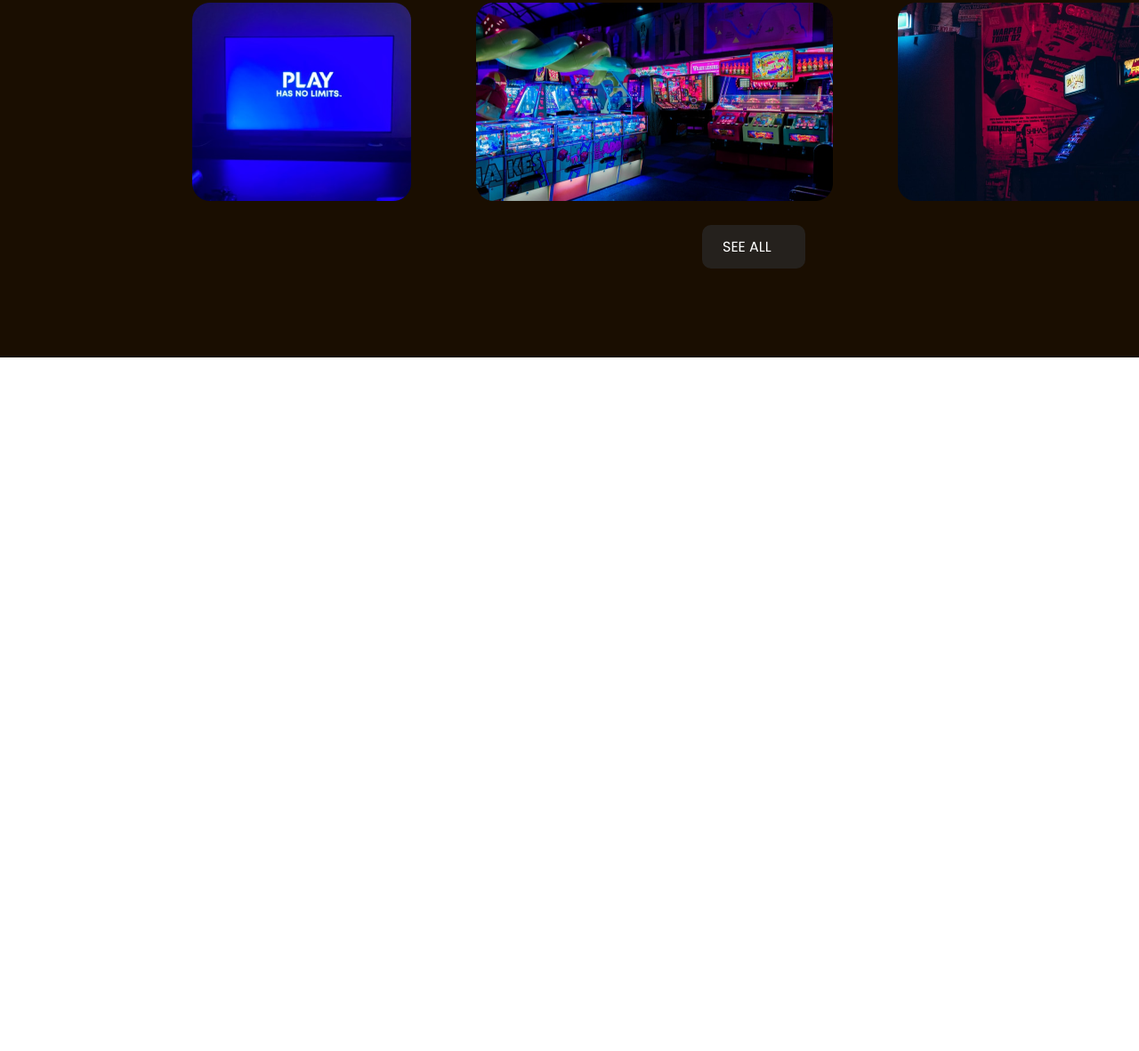
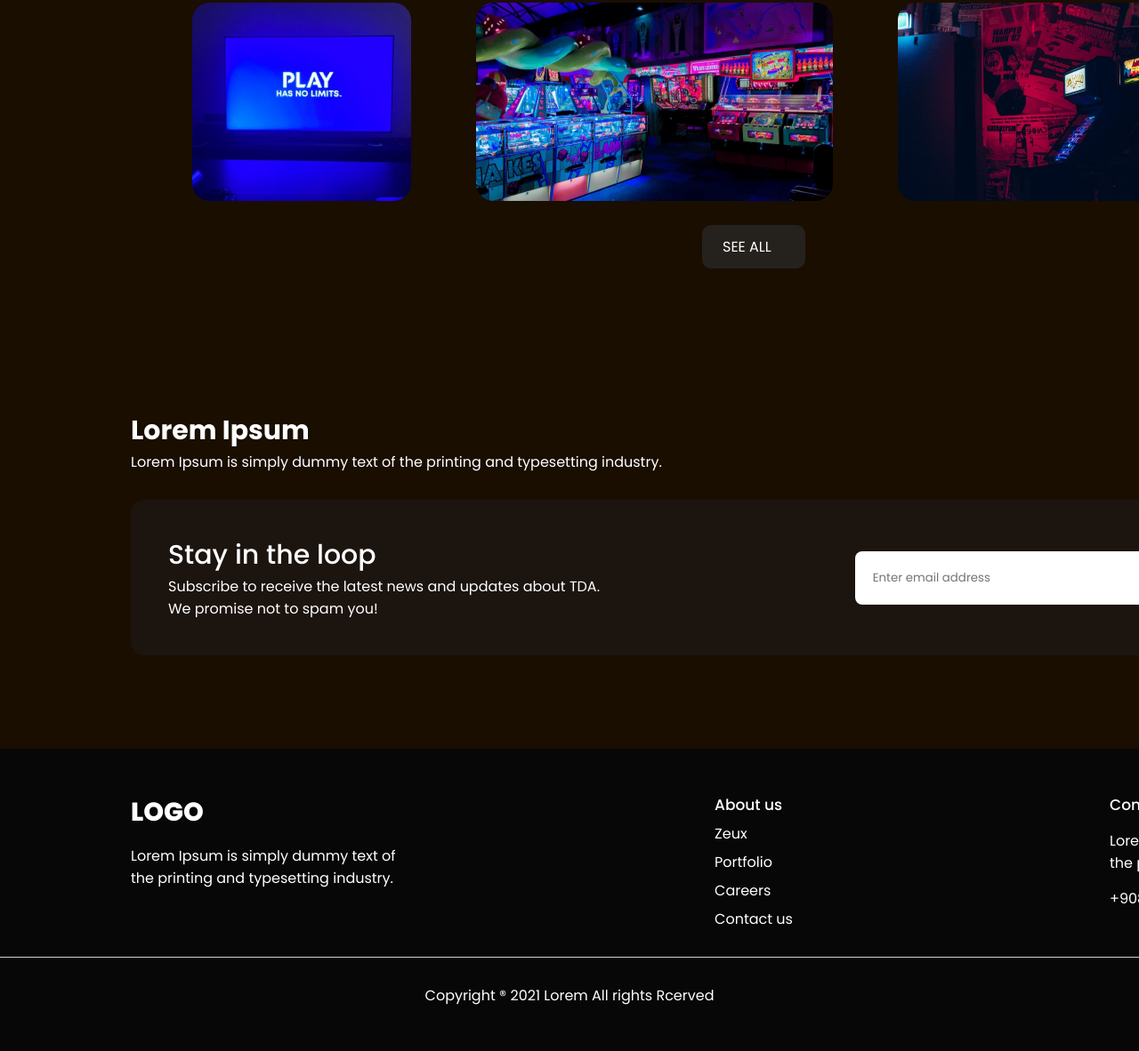
Before and after one commit to DmLytvynenko/gaming_platform_landing, a plain HTML site: page index.html in a window 1280 px wide. Shown: the part 4155-5337 px from the top of the page at 89% size. Before the commit the page ends 4557 px from the top, so only its background shows below. Drawn offline with Linux system fonts and the light colour scheme.

Commit message:
Add files via upload

```diff
--- a/index.html
+++ b/index.html
@@ -139,7 +139,53 @@
             </div>
             <a href="#" class="see-all">see all</a>
         </div>
+        <div class="container email">
+            <h3>Lorem Ipsum</h3>
+            <p>Lorem Ipsum is simply dummy text of the printing and typesetting industry.</p>
+            <div class="block">
+                <div>
+                    <h4>
+                        Stay in the loop
+                    </h4>
+                    <p>
+                        Subscribe to receive the latest news and updates about TDA.
+                        We promise not to spam you!
+                    </p>
                 </div>
+                <div class="mail-input">
+                    <input type="email" id="emailField" placeholder="Enter email address">
+                    <button onclick="checkEmail()">Continue</button>
+                </div>
+            </div>
+        </div>
+    </div>
+    <footer class="">
+        <div class="blocks container">
+            <div class="">
+                <span class="logo">logo</span>
+                <p>Lorem Ipsum is simply dummy text of the printing and typesetting industry.</p>
+            </div>
+            <div class="">
+                <h4>About us</h4>
+                <ul>
+                    <li>Zeux</li>
+                    <li>Portfolio</li>
+                    <li>Careers</li>
+                    <li>Contact us</li>
+                </ul>
+            </div>
+            <div class="">
+                <h4> Contact us</h4>
+                <p>Lorem Ipsum is simply dummy text of the printing and typesetting industry.</p>
+                <p>+908 89097 890</p>
+            </div>
+
+        </div>
+        <hr>
+        <p>Copyright ® 2021 Lorem All rights Rcerved</p>
+    </footer>
+    <script src="scripts.js">
+    </script>
 </body>
 
 </html>
--- /dev/null
+++ b/scripts.js
@@ -0,0 +1,5 @@
+function checkEmail(){
+    let email = document.querySelector('#emailField').value;
+    if (!email.includes('@')) alert('No symbol @');
+    else if (!email.includes('.')) alert('No symbol .');
+}
--- a/styles.css
+++ b/styles.css
@@ -119,13 +119,13 @@ header nav ul li.btn a {
     font-weight: 600;
 }
 
-.hero-info p{
+.hero-info p {
     font-weight: 500;
     line-height: 170%;
     margin: 26px 0;
 }
 
-.hero-info .btn{
+.hero-info .btn {
     background: #FA8305;
     color: #FFFFFF;
     border-radius: 40px;
@@ -133,7 +133,7 @@ header nav ul li.btn a {
     border: 0;
 }
 
-.hero img{
+.hero img {
     position: absolute;
     top: -150px;
     right: 0;
@@ -141,16 +141,16 @@ header nav ul li.btn a {
 
 /*trends*/
 
-.trends{
+.trends {
     padding-top: 178px;
 }
 
-.trends h3{
+.trends h3 {
     font-weight: 600;
     font-size: 31px;
 }
 
-.trends .see-all{
+.trends .see-all {
     color: #FFFFFF;
     background-color: #25211D;
     border-radius: 10px;
@@ -160,20 +160,20 @@ header nav ul li.btn a {
     text-transform: uppercase;
 }
 
-.trends .games{
+.trends .games {
     display: flex;
     width: 100%;
     padding: 50px 0;
     justify-content: space-between;
 }
 
-.trends .games span{
+.trends .games span {
     display: block;
     text-align: center;
     margin-top: 25px;
 }
 
-.trends .games span img{
+.trends .games span img {
     position: relative;
     top: 5px;
     margin-right: 7px;
@@ -182,7 +182,7 @@ header nav ul li.btn a {
 
 /*big-text*/
 
-.big-text{
+.big-text {
     text-transform: uppercase;
     padding: 50px 0;
     font-size: 35px;
@@ -195,35 +195,36 @@ header nav ul li.btn a {
 
 /*banner*/
 
-.banner{
+.banner {
     padding: 80px 0;
 }
 
-.banner h3{
+.banner h3 {
     font-size: 30px;
     font-weight: 600;
     margin-bottom: 32px;
 }
-.banner p{
+
+.banner p {
     line-height: 170%;
     margin-bottom: 30px;
     width: 545px;
     margin-bottom: 46px;
 }
 
-.banner img{
+.banner img {
     width: 100%;
     margin-bottom: 30px;
 }
 
 /*info*/
-.features{
+.features {
     background: url('images/info-background.png')no-repeat center center fixed;
     background-size: cover;
     padding: 93px;
 }
 
-.features h3{
+.features h3 {
     margin-bottom: 20px;
     text-align: center;
     max-width: 830px;
@@ -240,7 +241,7 @@ header nav ul li.btn a {
     margin-right: auto;
 }
 
-.features .info{
+.features .info {
     display: flex;
     justify-content: center;
     flex-wrap: wrap;
@@ -254,26 +255,26 @@ header nav ul li.btn a {
     margin: -11px 0;
 }
 
-.features .info .block img{
+.features .info .block img {
     margin-bottom: 25px;
 }
 
 /*projects*/
-.projects{
+.projects {
     padding: 100px 0;
 }
 
-.projects h3{
+.projects h3 {
     font-size: 30px;
     text-align: center;
 }
 
-.projects p{
+.projects p {
     margin: 40px 0;
     text-align: center;
 }
 
-.projects .proj-images{
+.projects .proj-images {
     display: flex;
     justify-content: space-around;
     margin: 27px 33px;
@@ -290,3 +291,118 @@ header nav ul li.btn a {
     margin: 0 auto;
     width: 70px;
 }
+
+/*EMAIL*/
+
+.email {
+    padding-bottom: 105px;
+}
+
+.email h3 {
+    margin-top: 60px;
+    font-size: 30px;
+}
+
+.email .block {
+    background-color: #1C140F;
+    margin-top: 30px;
+    border-radius: 15px;
+    padding: 40px 3%;
+    width: 94%;
+    display: flex;
+    justify-content: space-between;
+    align-items: center;
+}
+
+.email .block .mail-input {
+    float: right;
+}
+
+.email .block h4 {
+    font-size: 30px;
+    font-weight: 500;
+}
+
+.email .block p {
+    width: 500px;
+}
+
+.email .block input {
+    background-color: #FFFFFF;
+    outline: none;
+    border: 0;
+    border-radius: 8px;
+    width: 385px;
+    font-family: 'Poppins', sans-serif;
+    font-weight: 400;
+    padding: 20px 20px;
+    position: relative;
+    left: 90px;
+    z-index: 1;
+    padding-right: 120px;
+}
+
+.email .block input ::placeholder {
+    color: #898989;
+}
+
+.email .block button {
+    background: #DC7000;
+    color: #FFFFFF;
+    border-radius: 8px;
+    border: 0;
+    cursor: pointer;
+    width: 105px;
+    height: 37px;
+    position: relative;
+    right: 27px;
+    z-index: 2;
+}
+
+/*footer*/
+
+footer{
+    background-color: #070707;
+    padding: 50px 0;
+}
+
+footer .blocks{
+    display: flex;
+    justify-content: space-between;
+
+}
+
+footer .blocks .logo {
+    text-transform: uppercase;
+    font-size: 29px;
+    font-weight: 800;
+}
+
+footer .blocks p{
+    width: 300px;
+    margin: 15px 0;
+}
+
+footer .blocks h4{
+    font-weight: 500;
+    font-size: 17px;
+}
+
+footer .blocks ul{
+    list-style: none;
+}
+
+footer .blocks ul li{
+    margin-top: 7px;
+}
+
+footer hr{
+    margin: 30px 0;
+    border: 0;
+    height: 0.8px;
+    background: #D2D2D2;
+}
+
+footer > p{
+    text-align: center;
+}
```
Lines whose indentation alone changed are shown as unchanged.
